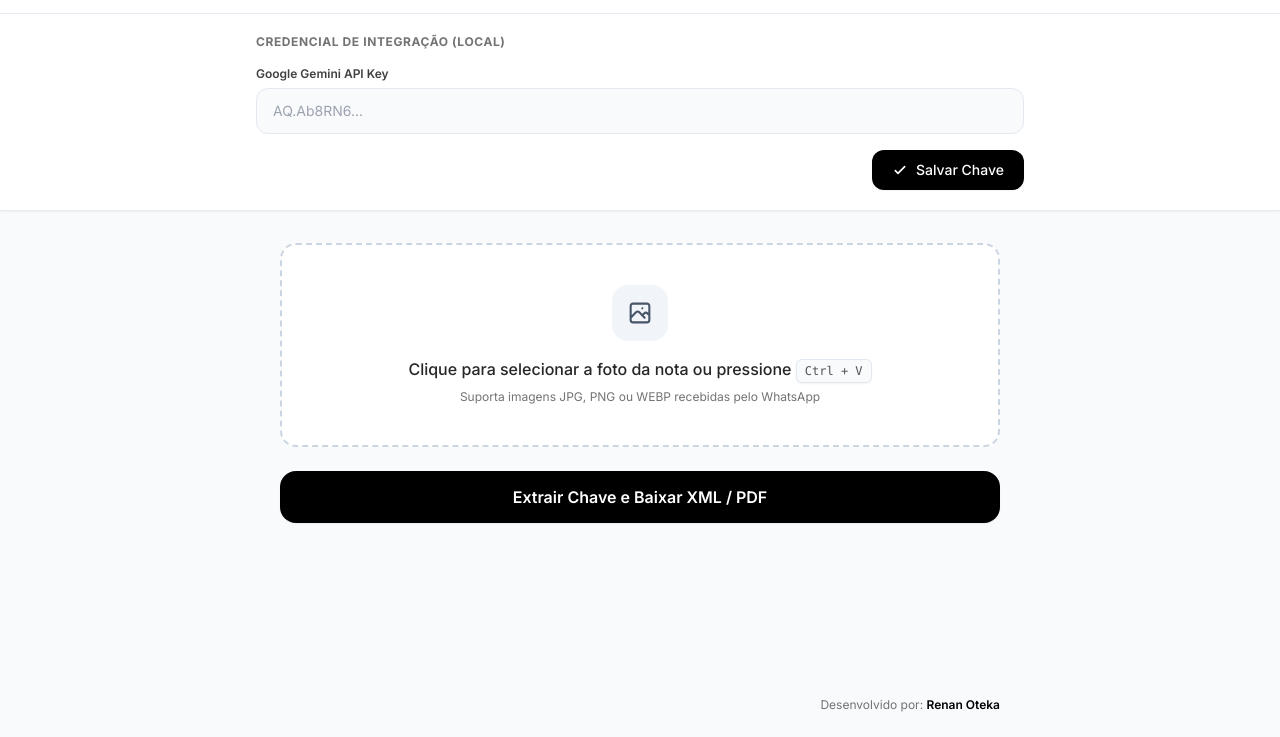
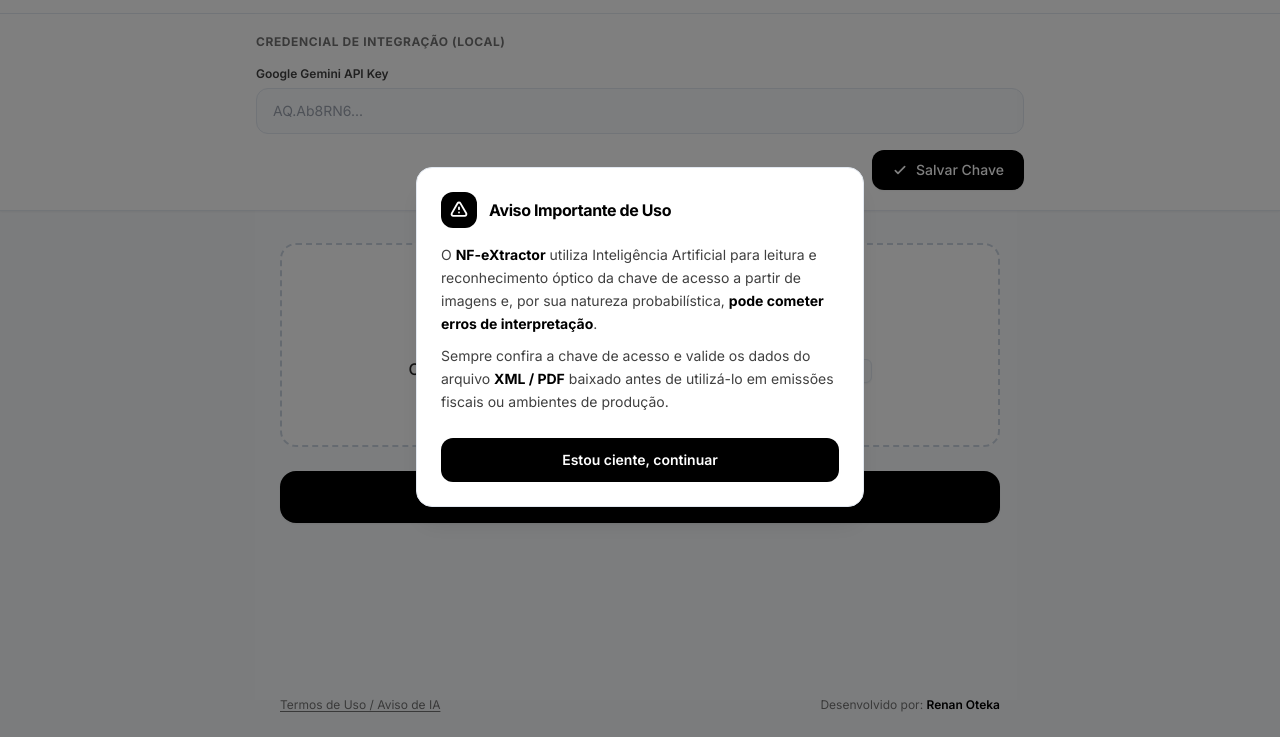
Before and after one commit to Renan3172/nf-eXtractor, a plain HTML site: page public/index.html in a window 1280 px wide. Shown: the part 63-800 px from the top of the page. Drawn offline with nearby package versions, Linux system fonts and the light colour scheme.

Commit message:
Add disclaimer modal and update footer layout

```diff
--- a/public/index.html
+++ b/public/index.html
@@ -14,6 +14,35 @@
   </style>
 </head>
 <body class="bg-slate-50 text-black min-h-screen flex flex-col antialiased">
+
+  <!-- Modal de Disclaimer (Primeiro Acesso) -->
+  <div id="modal-disclaimer" class="hidden fixed inset-0 z-50 bg-black/50 backdrop-blur-xs flex items-center justify-center p-4">
+    <div class="bg-white border border-slate-200 rounded-2xl max-w-md w-full p-6 shadow-xl space-y-4">
+      <div class="flex items-center gap-3">
+        <div class="w-9 h-9 rounded-xl bg-black text-white flex items-center justify-center shrink-0">
+          <svg class="w-5 h-5" fill="none" stroke="currentColor" stroke-width="2.2" viewBox="0 0 24 24">
+            <path stroke-linecap="round" stroke-linejoin="round" d="M12 9v2m0 4h.01m-6.938 4h13.856c1.54 0 2.502-1.667 1.732-3L13.732 4c-.77-1.333-2.694-1.333-3.464 0L3.34 16c-.77 1.333.192 3 1.732 3z" />
+          </svg>
+        </div>
+        <h2 class="text-base font-bold text-black tracking-tight">Aviso Importante de Uso</h2>
+      </div>
+
+      <div class="space-y-2.5 text-sm text-neutral-700 leading-relaxed">
+        <p>
+          O <strong class="text-black">NF-eXtractor</strong> utiliza Inteligência Artificial para leitura e reconhecimento óptico da chave de acesso a partir de imagens e, por sua natureza probabilística, <strong class="text-black">pode cometer erros de interpretação</strong>.
+        </p>
+        <p>
+          Sempre confira a chave de acesso e valide os dados do arquivo <strong class="text-black">XML / PDF</strong> baixado antes de utilizá-lo em emissões fiscais ou ambientes de produção.
+        </p>
+      </div>
+
+      <div class="pt-2">
+        <button onclick="aceitarDisclaimer()" class="w-full py-3 px-5 bg-black hover:bg-neutral-800 text-white text-sm font-semibold rounded-xl transition-all cursor-pointer">
+          Estou ciente, continuar
+        </button>
+      </div>
+    </div>
+  </div>
 
   <!-- Barra Superior -->
   <header class="bg-white border-b border-slate-200/90 px-6 py-4 shadow-sm">
@@ -78,7 +107,7 @@
         Clique para selecionar a foto da nota ou pressione
         <kbd class="px-2 py-1 bg-slate-50 border border-slate-200 rounded-md text-xs font-mono text-neutral-600 shadow-sm">Ctrl + V</kbd>
       </p>
-      <p class="text-xs text-neutral-500 mt-2">Suporta imagens JPG, PNG ou WEBP recebidas pelo WhatsApp</p>
+      <p class="text-xs text-neutral-500 mt-2">Suporta imagens JPG, PNG ou WEBP enviadas/recebidas pelo WhatsApp</p>
       <img id="preview" class="hidden max-h-64 mx-auto mt-5 rounded-xl border border-slate-200/80 shadow-md" />
     </div>
 
@@ -121,14 +150,26 @@
   </main>
 
   <!-- Rodapé -->
-  <footer class="max-w-3xl w-full mx-auto px-6 pb-6 pt-2 text-right">
-    <p class="text-xs text-neutral-500">
+  <footer class="max-w-3xl w-full mx-auto px-6 pb-6 pt-2 flex items-center justify-between text-xs text-neutral-500">
+    <button onclick="abrirDisclaimer()" class="hover:text-black underline underline-offset-2 cursor-pointer">
+      Termos de Uso / Aviso de IA
+    </button>
+    <p>
       Desenvolvido por: <span class="font-semibold text-black">Renan Oteka</span>
     </p>
   </footer>
 
   <script>
     let arquivoAtual = null;
+
+    function abrirDisclaimer() {
+      document.getElementById('modal-disclaimer').classList.remove('hidden');
+    }
+
+    function aceitarDisclaimer() {
+      localStorage.setItem('nfe_disclaimer_aceito', 'true');
+      document.getElementById('modal-disclaimer').classList.add('hidden');
+    }
 
     function atualizarIndicadorApi(gKey) {
       const dot = document.getElementById('status-dot');
@@ -142,9 +183,14 @@
       }
     }
 
-    // Carregar chave salva ao abrir a página
+    // Carregar chave salva e verificar aceite do disclaimer ao abrir a página
     window.onload = () => {
       localStorage.removeItem('historico_notas_logix');
+
+      if (!localStorage.getItem('nfe_disclaimer_aceito')) {
+        abrirDisclaimer();
+      }
+
       const gKey = localStorage.getItem('gemini_api_key') || '';
       document.getElementById('gemini-key').value = gKey;
       atualizarIndicadorApi(gKey);
```
